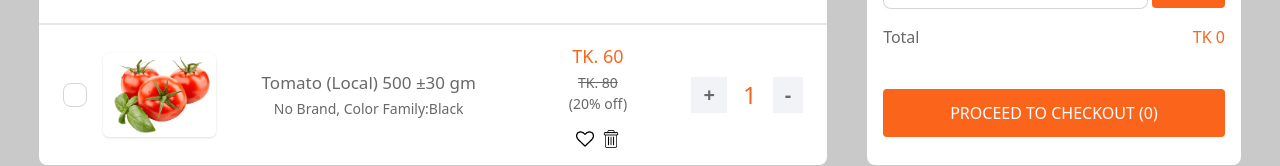
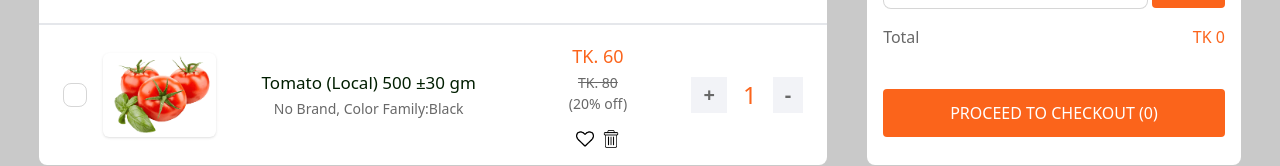
Before and after one commit to kowsar-mahmud-remon/Frontend-2, a Next.js app: page /Checkout/Checkout in a window 1280 px wide. Shown: the part 440-606 px from the top of the page. Built offline with nearby package versions, Linux system fonts and the light colour scheme.

Commit message:
complate

```diff
--- a/pages/Checkout/Checkout.js
+++ b/pages/Checkout/Checkout.js
@@ -58,7 +58,7 @@ const Checkout = () => {
                                 </div>
                             </div>
                             <div className='lg:col-span-2  text-center'>
-                                <h4 className='font-medium text-[17px] text-[#686868]'>Tomato (Local) 500 ±30 gm</h4>
+                                <h4 className='font-medium text-[17px] text-[#001E00]'>Tomato (Local) 500 ±30 gm</h4>
                                 <span className='text-sm text-[#686868]'>No Brand, Color Family:Black</span>
                             </div>
 
```
